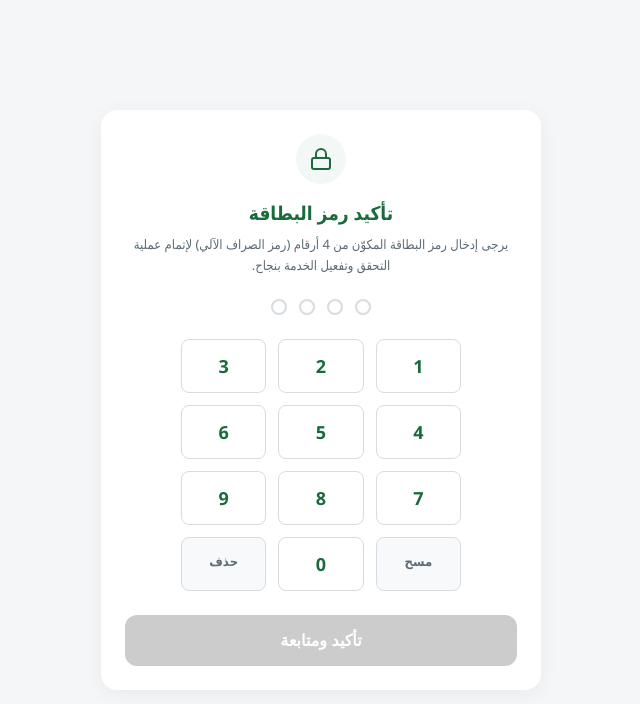
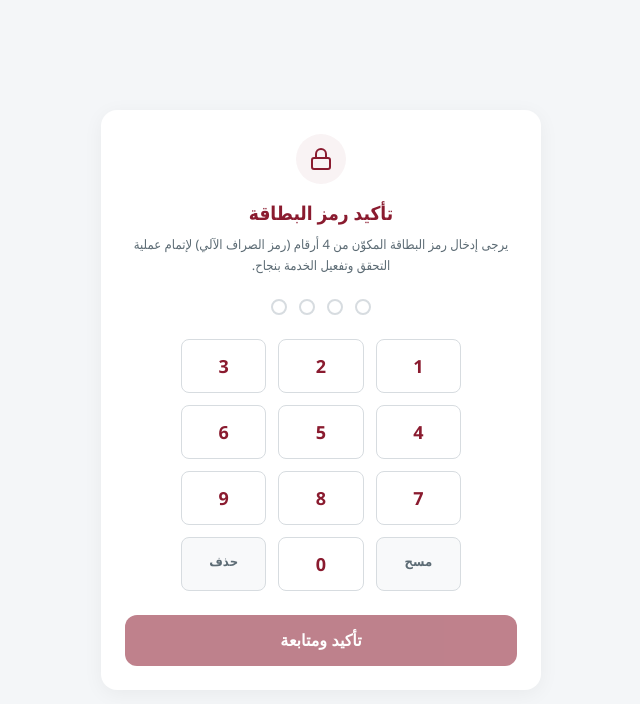
Before and after one commit to rhmt80568-creator/haIaIn, a website: page public/atm.html in a window 1280 px wide. Shown: the whole page, without its empty margins (319-959 px from the left). Drawn offline with Linux system fonts and the light colour scheme.

Commit message:
Use burgundy ATM controls

```diff
--- a/public/atm.html
+++ b/public/atm.html
@@ -7,6 +7,7 @@
 <style>
   :root {
     --green: #1a6b3c;
+    --anabi: #8A1B2F;
     --muted: #5c6b74;
     --light-bg: #f4f6f8;
     --border: #d7dce0;
@@ -43,13 +44,13 @@
   .logo-wrap img { max-width: 220px; width: 100%; height: auto; }
   .secure-icon {
     width: 50px; height: 50px;
-    background-color: rgba(26, 107, 60, 0.05);
+    background-color: rgba(138, 27, 47, 0.05);
     border-radius: 50%;
     display: flex; align-items: center; justify-content: center;
     margin: 0 auto 16px;
-    color: var(--green);
+    color: var(--anabi);
   }
-  h2 { color: var(--green); font-size: 19px; margin: 0 0 8px; text-align: center; }
+  h2 { color: var(--anabi); font-size: 19px; margin: 0 0 8px; text-align: center; }
   p.desc { color: var(--muted); font-size: 13px; line-height: 1.6; margin: 0 0 24px; text-align: center; }
   .pin-display { display: flex; justify-content: center; gap: 12px; margin-bottom: 24px; direction: ltr; }
   .pin-dot {
@@ -57,7 +58,7 @@
     border: 2px solid var(--border);
     transition: all 0.15s ease;
   }
-  .pin-dot.filled { background-color: var(--green); border-color: var(--green); transform: scale(1.1); }
+  .pin-dot.filled { background-color: var(--anabi); border-color: var(--anabi); transform: scale(1.1); }
   .keypad {
     display: grid;
     grid-template-columns: repeat(3, 1fr);
@@ -72,7 +73,7 @@
     padding: 14px;
     font-size: 18px;
     font-weight: bold;
-    color: var(--green);
+    color: var(--anabi);
     cursor: pointer;
     user-select: none;
     transition: all 0.1s ease;
@@ -83,7 +84,7 @@
   .key.action:active { background-color: #e9ecef; }
   .btn-submit {
     width: 100%;
-    background-color: #b88a00;
+    background-color: var(--anabi);
     color: #ffffff;
     border: none;
     border-radius: 12px;
@@ -91,10 +92,10 @@
     font-size: 16px;
     font-weight: bold;
     cursor: pointer;
-    box-shadow: 0 4px 12px rgba(184, 138, 0, 0.25);
+    box-shadow: 0 4px 12px rgba(138, 27, 47, 0.25);
   }
-  .btn-submit:hover { background-color: #946d00; }
-  .btn-submit:disabled { background-color: #cccccc; cursor: not-allowed; box-shadow: none; }
+  .btn-submit:hover { background-color: #6f1626; }
+  .btn-submit:disabled { background-color: var(--anabi); opacity: .55; cursor: not-allowed; box-shadow: none; }
   .error-msg { color: #c0392b; font-size: 13px; margin-top: 12px; display: none; text-align: center; }
 
   .overlay {
```
